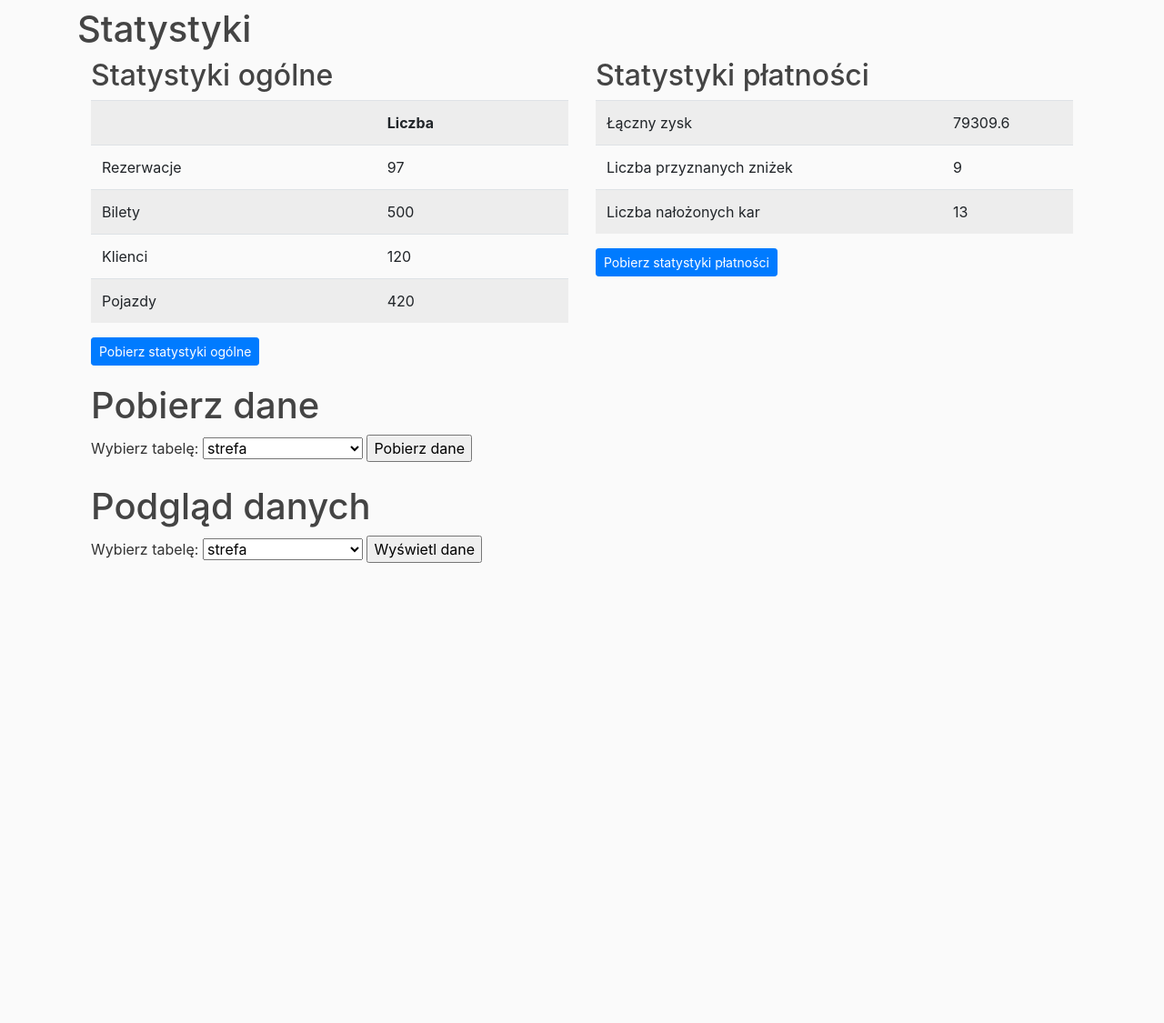
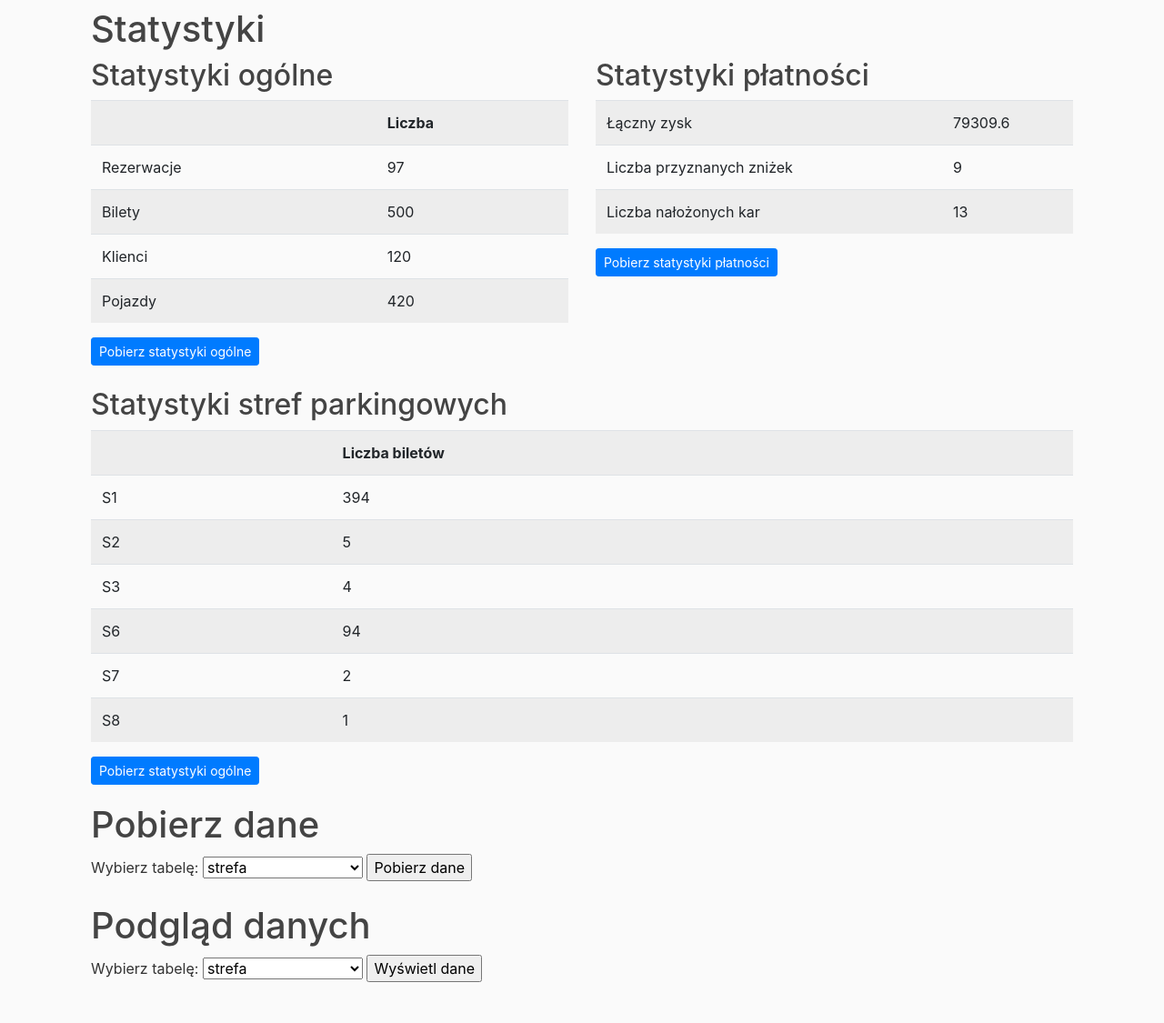
Before and after one commit to adamnapieralski/bd2-airport-parking-database, a Django app: page /reporting in a window 1280 px wide. Shown: the part 56-1181 px from the top of the page at 91% size. Before the commit the page ends 675 px from the top, so only its background shows below. Run offline with Django 3.2, Linux system fonts and the light colour scheme; data comes from the database, SQL or seed files in the repository; some libraries are stand-ins or nearby versions.

Commit message:
get parking zone stats

```diff
--- a/airport_parking_site/parking_app/report.py
+++ b/airport_parking_site/parking_app/report.py
@@ -3,6 +3,7 @@ import os
 from django.conf import settings
 from django.http import HttpResponse
 from django.apps import apps
+import numpy as np
 import csv
 
 def get_repoting_data(table):
@@ -20,18 +21,19 @@ def get_repoting_data(table):
     data_dict = {'attributes': attributes, 'data': data, 'table': table}
     return {'stats': get_db_stats(), 'tables': models_names, 'data': data_dict}
 
-def get_db_stats():
+def get_general_stats():
     general_stats = []
     general_stats.append(("Rezerwacje", models.Rezerwacja.objects.count()))
     general_stats.append(("Bilety", models.Bilet.objects.count()))
     general_stats.append(("Klienci", models.Klient.objects.count()))
     general_stats.append(("Pojazdy", models.Pojazd.objects.count()))
+    return general_stats
 
+def get_payment_stats():
     payment_stats = []
     payments = models.Oplata.objects.values_list('kwota_ostateczna', flat=True)
     discounts = models.Oplata.objects.filter(znizka__isnull = False).count()
     penalties = models.Oplata.objects.filter(kara__isnull = False).count()
-
     sum = 0
     for p in payments:
         sum += p
@@ -39,8 +41,19 @@ def get_db_stats():
     payment_stats.append(("Łączny zysk", round(sum, 2)))
     payment_stats.append(("Liczba przyznanych zniżek", discounts))
     payment_stats.append(("Liczba nałożonych kar", penalties))
+    return payment_stats
 
-    return {'general_stats': general_stats, 'payment_stats': payment_stats}
+def get_parking_zone_stats():
+    tickets = models.Bilet.objects.values_list('strefa', flat=True)
+    values, count = np.unique(np.array(tickets), return_counts=True)
+    zone_stats = []
+    for i in range(values.size):
+        zone_stats.append((models.Strefa.objects.values_list('nazwa', flat=True).get(id=values[i]), count[i]))
+    return zone_stats
+
+def get_db_stats():
+    return {'general_stats': get_general_stats(), 'payment_stats': get_payment_stats(),
+            'zone_stats': get_parking_zone_stats()}
 
 
 def export_stats_to_csv(type):
--- a/airport_parking_site/parking_app/templates/parking_app/reporting.html
+++ b/airport_parking_site/parking_app/templates/parking_app/reporting.html
@@ -2,9 +2,9 @@
 {% block title %}Raport z bazy danych{% endblock %}
 {% block content %}
 
-<h1>Statystyki</h1>
 
 <div class="container">
+  <h1>Statystyki</h1>
   <div class="row">
     <div class="col-sm">
       <h2>Statystyki ogólne</h2>
@@ -42,6 +42,45 @@
       <button class="btn btn-primary btn-sm" name="stats_download" value="payment_stats">Pobierz statystyki płatności</button>
     </form>
     </div>
+  </div>
+</br>
+  <div class="row">
+    <div class="col-sm">
+      <h2>Statystyki stref parkingowych</h2>
+      <table class="table table-striped">
+        <tr>
+          <th></th>
+          <th>Liczba biletów</th>
+        </tr>
+      {% for row in stats.zone_stats %}
+        <tr>
+        {% for col in row %}
+          <td>{{ col }}</td>
+        {% endfor %}
+        </tr>
+      {% endfor %}
+      </table>
+      <form action="{% url 'reporting_download_stats' %}" method="post">
+        {% csrf_token %}
+        <button class="btn btn-primary btn-sm" name="stats_download" value="zone_stats">Pobierz statystyki ogólne</button>
+      </form>
+    </div>
+    <!-- <div class="col-sm">
+      <h2>Statystyki płatności</h2>
+      <table class="table table-striped">
+      {% for row in stats.zone_stats %}
+        <tr>
+        {% for col in row %}
+          <td>{{ col }}</td>
+        {% endfor %}
+        </tr>
+      {% endfor %}
+      </table>
+    <form action="{% url 'reporting_download_stats' %}" method="post">
+      {% csrf_token %}
+      <button class="btn btn-primary btn-sm" name="stats_download" value="payment_stats">Pobierz statystyki płatności</button>
+    </form>
+    </div> -->
   </div>
 </div>
 
```
